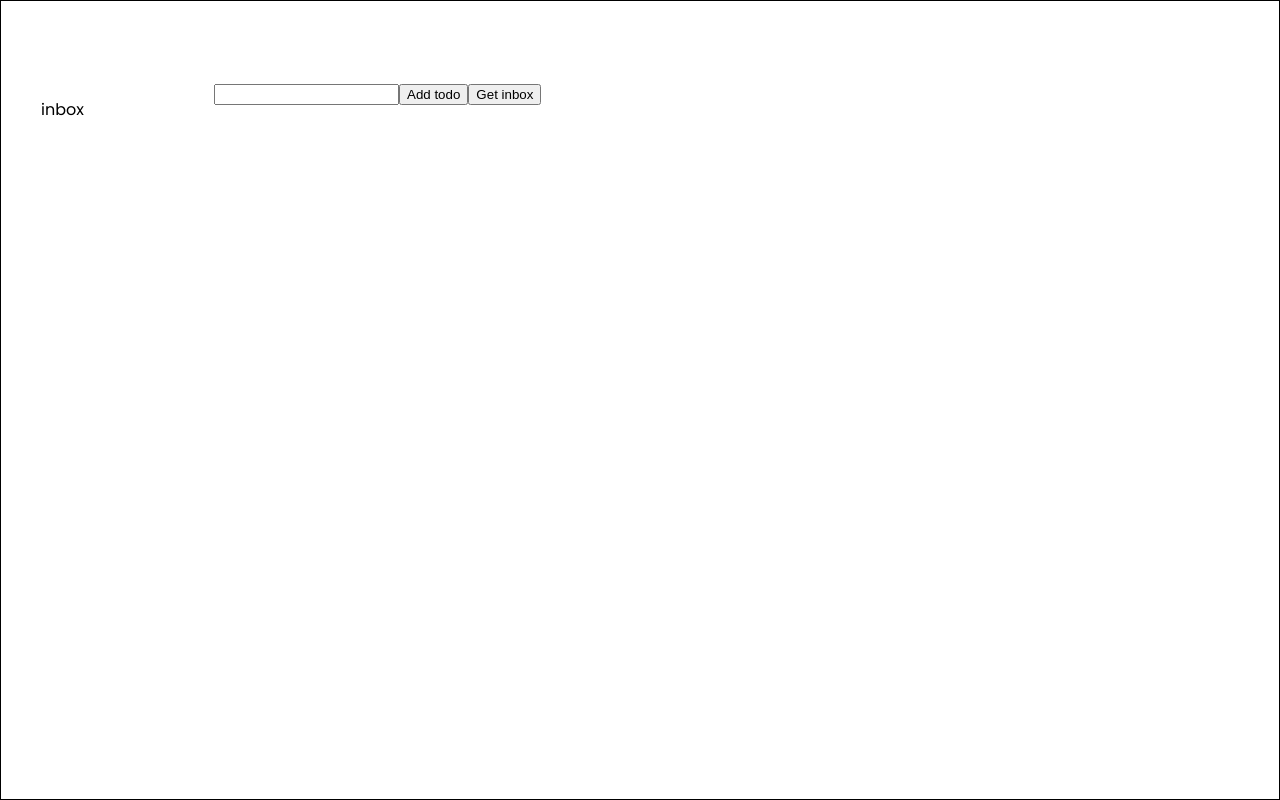
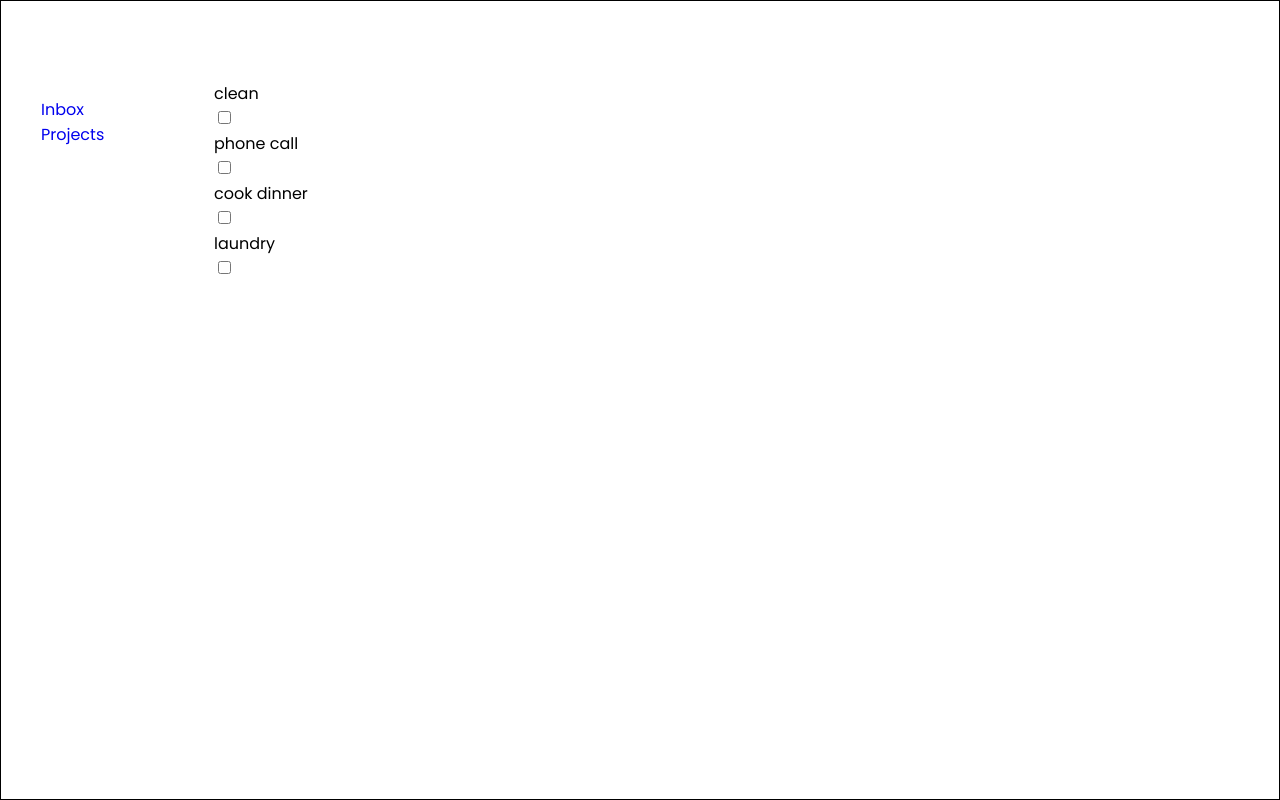
Before and after one commit to DotSnuk/dotDo, a website built with webpack: page src/template.html in a window 1280 px wide. Built offline with nearby package versions, Linux system fonts and the light colour scheme.

Commit message:
objectToDiv creates elements for each todo. but runs two times for each todo, needs fixing

```diff
--- a/src/AppController.js
+++ b/src/AppController.js
@@ -8,6 +8,7 @@ export default class AppController {
     this.view = new View();
     this.view.bindAddTodo(this.handleAddTodo);
     this.view.bindGetInbox(this.handleGetInbox);
+    this.view.init(this.model.getInbox());
   }
 
   // sorter = handler => {
--- a/src/View.js
+++ b/src/View.js
@@ -4,11 +4,12 @@ export default class View {
   constructor() {
     this.content = document.getElementById('content');
     this.sidebar = document.getElementById('sidebar');
-    this.init();
+    // maybe you don't need to run init in constructor? have the controller call init with
+    // the placeholder todo's
   }
-  init() {
+  init(todos) {
     this.initSidebar();
-    this.initContent();
+    this.initContent(todos);
   }
   createElement(element, ...classes) {
     const newElement = document.createElement(element);
@@ -23,23 +24,73 @@ export default class View {
   initSidebar() {
     const ul = this.createElement('ul');
     this.sidebar.appendChild(ul);
-    const li = this.createElement('li');
-    li.innerText = 'inbox';
-    ul.appendChild(li);
+    for (let i = 0; i < 2; i++) {
+      const li = this.createElement('li');
+      ul.appendChild(li);
+      const a = this.createElement('a');
+      a.href = '#';
+      if (i === 0) {
+        a.innerText = 'Inbox';
+      } else {
+        a.innerText = 'Projects';
+      }
+      li.appendChild(a);
+    }
   }
-  initContent() {
-    const text = this.createElement('input', 'text');
-    text.type = 'text';
-    this.content.appendChild(text);
-    const button = this.createElement('button', 'todo');
-    button.textContent = 'Add todo';
-    this.content.appendChild(button);
-    const button2 = this.createElement('button', 'inbox');
-    button2.textContent = 'Get inbox';
-    this.content.appendChild(button2);
-    const div = this.createElement('div');
-    div.id = 'fill';
-    this.content.appendChild(div);
+  initContent(todos) {
+    const container = this.createElement('div');
+    const wrapper = this.createElement('div');
+    container.id = 'todo-container';
+    wrapper.id = 'input';
+    todos.forEach(todo => {
+      container.appendChild(this.objectToDiv(todo));
+    });
+    this.content.appendChild(container);
+    this.content.appendChild(wrapper);
+
+    // const text = this.createElement('input', 'text');
+    // text.type = 'text';
+    // this.content.appendChild(text);
+    // const button = this.createElement('button', 'todo');
+    // button.textContent = 'Add todo';
+    // this.content.appendChild(button);
+    // const button2 = this.createElement('button', 'inbox');
+    // button2.textContent = 'Get inbox';
+    // this.content.appendChild(button2);
+    // const div = this.createElement('div');
+    // div.id = 'fill';
+    // this.content.appendChild(div);
+  }
+  objectToDiv(object) {
+    const divWrapper = this.createElement('div');
+    divWrapper.classList.add('todo');
+    for (const [key, value] of Object.entries(object)) {
+      if (this._objectSorter(key, value)) {
+        // doesn't need to run twice
+        divWrapper.appendChild(this._objectSorter(key, value));
+      }
+    }
+    return divWrapper;
+  }
+  _objectSorter(key, value) {
+    const keyParser = {
+      _title: value => {
+        const div = this.createElement('div');
+        div.classList.add('title');
+        div.innerText = value;
+        return div;
+      },
+      completedBool: value => {
+        const div = this.createElement('div');
+        const checkbox = this.createElement('input');
+        checkbox.setAttribute('type', 'checkbox');
+        value ? (checkbox.checked = true) : (checkbox.checked = false);
+        div.appendChild(checkbox);
+        div.classList.add('completed');
+        return div;
+      },
+    };
+    return keyParser[key] ? keyParser[key](value) : false;
   }
   bindAddTodo(callback) {
     document.body.addEventListener('click', event => {
@@ -60,7 +111,15 @@ export default class View {
   }
   fillWithInbox(callback) {
     const div = document.getElementById('fill');
-    div.innerText = JSON.stringify(callback(), null, '\t');
+    const dataFromModel = callback();
+    let todo;
+    dataFromModel.forEach(data => {
+      for (const [key, value] of Object.entries(data)) {
+        todo += `${key} ${value}`;
+      }
+      todo += '\n';
+    });
+    div.innerText = todo;
   }
 
   buttonFunction(callback) {
@@ -72,8 +131,4 @@ export default class View {
     div.innerText = JSON.stringify(newData, null, '\t');
     // this.controller.handleAddUser(dataFromText);
   }
-  // initUser() {
-  //   console.log('Enter your username: ');
-  //   return prompt('username');
-  // }
 }
--- a/src/style.css
+++ b/src/style.css
@@ -8,6 +8,9 @@ body {
   height: 100vh;
   margin: 0;
   padding: 0;
+}
+a {
+  text-decoration: none;
 }
 #container {
   box-sizing: border-box;
@@ -29,4 +32,7 @@ ul {
 }
 #content {
   grid-area: 2 / 2 / 4 / 3;
+  display: grid;
+  grid-template-columns: 100%;
+  grid-template-rows: 9fr 1fr;
 }
```
